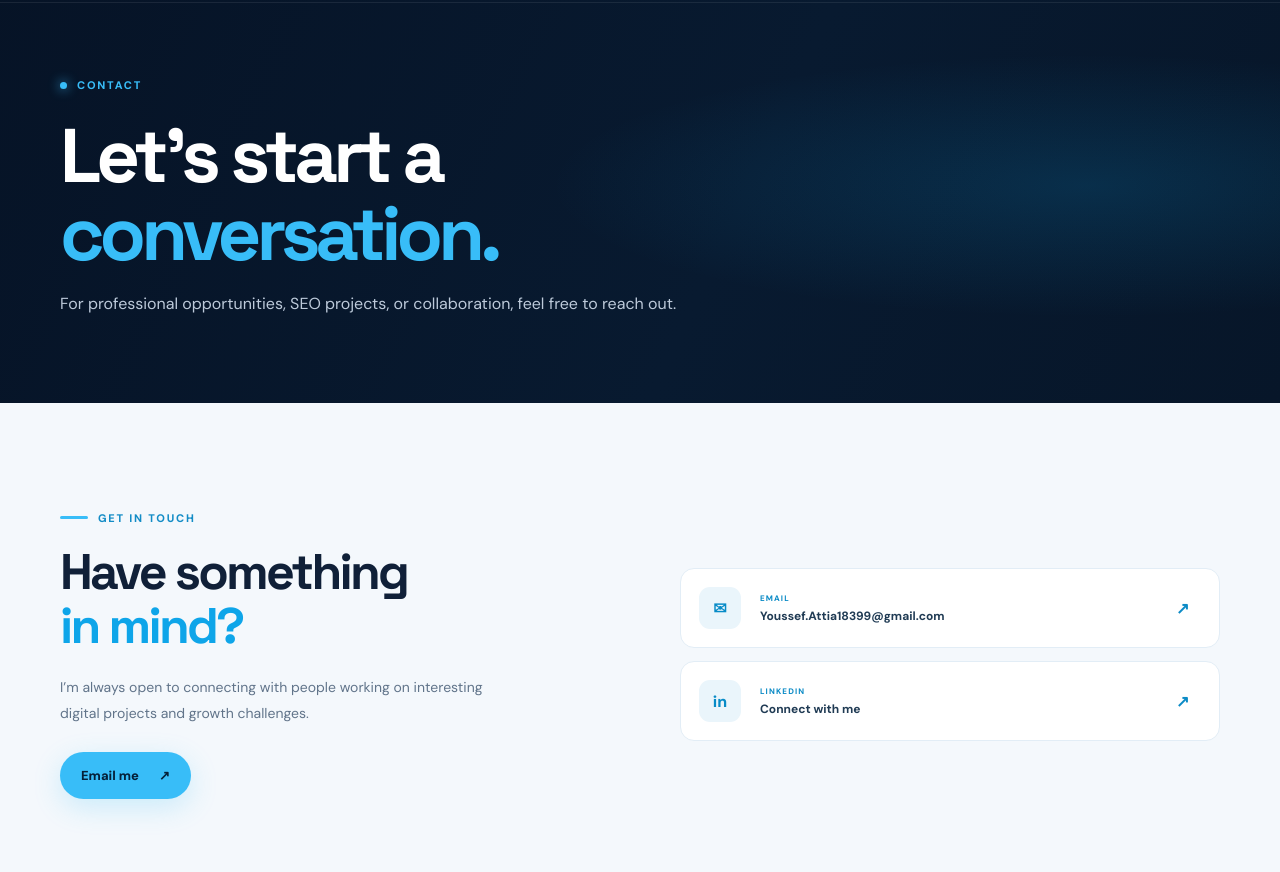
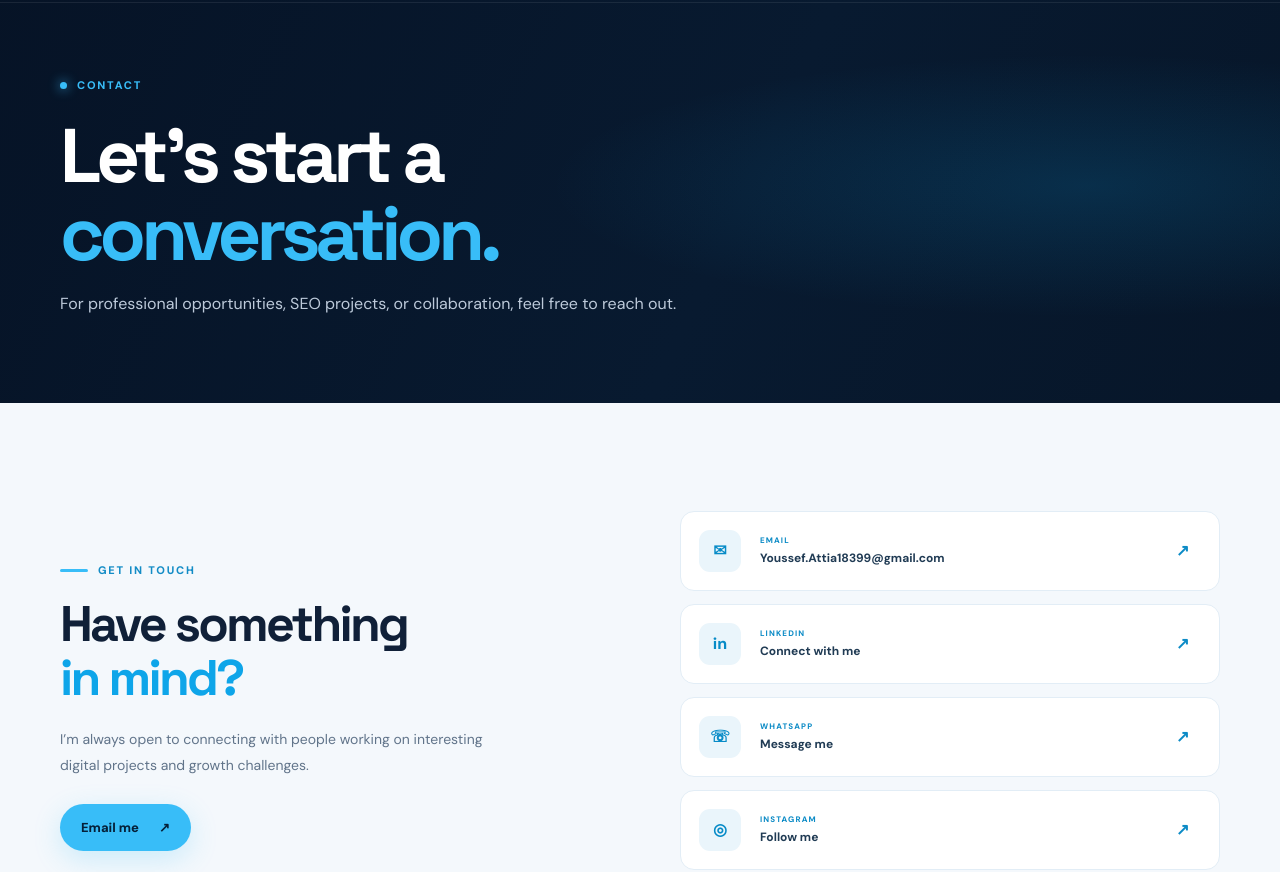
Before and after one commit to youssefattia11/Youssef-Attia-Portfolio, a plain HTML site: page contact.html in a window 1280 px wide. Shown: the part 80-952 px from the top of the page. Drawn offline with Linux system fonts and the light colour scheme.

Commit message:
Update contact.html

```diff
--- a/contact.html
+++ b/contact.html
@@ -95,7 +95,7 @@
             <b>↗</b>
           </a>
 
-          <a class="contact-detail" href="https://www.linkedin.com/in/youssefahmed-0a64a3250/" target="_blank" rel="noopener">
+          <a class="contact-detail" href="https://www.linkedin.com/in/youssef-ahmed-0a64a3250/" target="_blank" rel="noopener noreferrer">
             <span class="detail-icon">in</span>
             <span>
               <small>LINKEDIN</small>
@@ -103,6 +103,28 @@
             </span>
             <b>↗</b>
           </a>
+
+          <a class="contact-detail" href="https://wa.me/201228085564" target="_blank" rel="noopener noreferrer">
+            <span class="detail-icon">☏</span>
+            <span>
+              <small>WHATSAPP</small>
+              <strong>Message me</strong>
+            </span>
+            <b>↗</b>
+          </a>
+
+          <a class="contact-detail" href="https://www.instagram.com/youssef_attia11/" target="_blank" rel="noopener noreferrer">
+            <span class="detail-icon">◎</span>
+            <span>
+              <small>INSTAGRAM</small>
+              <strong>Follow me</strong>
+            </span>
+            <b>↗</b>
+          </a>
+
+          <div class="contact-location">
+            <span>Based in Alexandria, Egypt</span>
+          </div>
 
         </div>
       </div>
```
